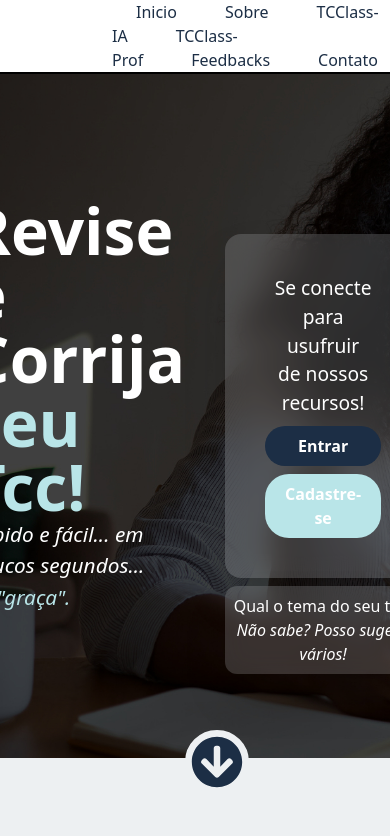
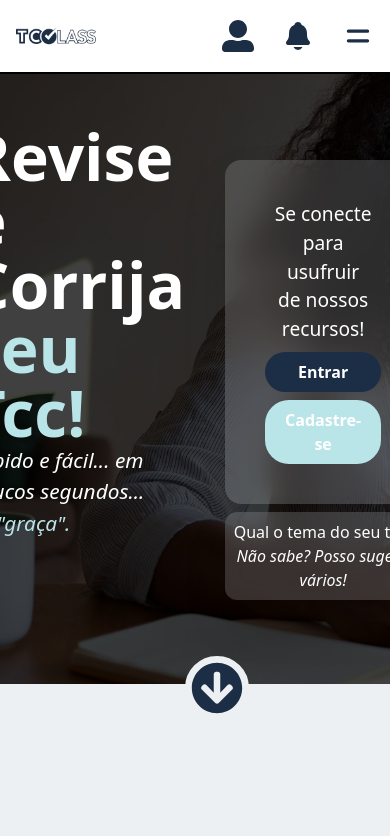
Before and after one commit to AndreCarlos007/TCClass.jsx, a Next.js app: page / in a window 390 px wide. Shown: the top 836 px of the page. Built offline with nearby package versions, Linux system fonts and the light colour scheme.

Commit message:
:iphone: fix: Navbar responsiva para todos os dispositivos

```diff
--- a/src/app/components/Navbar.jsx
+++ b/src/app/components/Navbar.jsx
@@ -1,15 +1,23 @@
+"use client"
 import Image from "next/image";
 import Link from "next/link";
+import { useState } from "react";
 import { FaUserAlt } from "react-icons/fa";
-import { IoNotifications } from "react-icons/io5";
+import { IoNotifications, IoClose } from "react-icons/io5";
+import { HiMenuAlt4 } from "react-icons/hi";
+
 
 const Navbar = () => {
+  const [isMenuAberto, setIsMenuAberto] = useState(false);
+  const toggleMenu = () => {
+    setIsMenuAberto(!isMenuAberto);
+  }
   return (
-    <div className=" bg-bgWhite w-full max-w-[100vw] border-b-2 border-black z-10 ">
-        <div className="flex h-4 justify-between items-center mx-28 my-7">
+    <div className=" bg-white w-full max-w-[100vw] border-b-2 border-black z-[100] fixed">
+        <div className="flex h-4 justify-between items-center mx-4 md:mx-28 my-7">
           <div>
             <Link href='/Home'>
-                <Image src='/Logo.AVIF' alt="Logo TCClass"
+                <Image className="w-20 md:w-40" src='/Logo.AVIF' alt="Logo TCClass"
                 width={150}
                 height={50}
                 loading="lazy"
@@ -17,8 +25,7 @@ const Navbar = () => {
             </Link>
           </div>
 
-          <div className="gap-5 text-[1rem] text-colorPrimary font-medium ">
-
+          <div className="gap-1 text-[1rem] text-colorPrimary font-medium hidden lg:flex">
             <Link href='/Home' className="hover:bg-colorSecundary  px-6 py-2 hover:rounded-[1.6rem] transition-all duration-300">Inicio</Link>
             <Link href='/Sobre' className="hover:bg-colorSecundary  px-6 py-2 hover:rounded-[1.6rem] transition-all duration-300">Sobre</Link>
             <Link href='/Tccia' className="hover:bg-colorSecundary  px-6 py-2 hover:rounded-[1.6rem] transition-all duration-300">TCClass-IA</Link>
@@ -26,13 +33,34 @@ const Navbar = () => {
             <Link href='/Feedbacks' className="hover:bg-colorSecundary  px-6 py-2 hover:rounded-[1.6rem] transition-all duration-300">Feedbacks</Link>
             <Link href='/Contato' className="hover:bg-colorSecundary  px-6 py-2 hover:rounded-[1.6rem] transition-all duration-300">Contato</Link>
           </div>
-          <div className="flex flex-row gap-7 text-[2rem] text-colorPrimary">
+
+            {/* NAVBAR MOBILE */}
+
+          <div className={`gap-1 text-[1rem] text-colorWhite  bg-colorPrimary mt-14  py-4 font-medium lg:hidden ${isMenuAberto ? "flex flex-col z-50 fixed top-4 right-0 left-0 items-center" : "hidden"} `}>
+            <Link href='/Home' className="hover:bg-gray-400  px-28 py-2 hover:rounded-[1.6rem] transition-all duration-300">Inicio</Link>
+            <Link href='/Sobre' className="hover:bg-gray-400  px-28 py-2 hover:rounded-[1.6rem] transition-all duration-300">Sobre</Link>
+            <Link href='/Tccia' className="hover:bg-gray-400  px-28 py-2 hover:rounded-[1.6rem] transition-all duration-300">TCClass-IA</Link>
+            <Link href='/Tccprof' className="hover:bg-gray-400  px-28 py-2 hover:rounded-[1.6rem] transition-all duration-300">TCClass-Prof</Link>
+            <Link href='/Feedbacks' className="hover:bg-gray-400  px-28 py-2 hover:rounded-[1.6rem] transition-all duration-300">Feedbacks</Link>
+            <Link href='/Contato' className="hover:bg-gray-400  px-28 py-2 hover:rounded-[1.6rem] transition-all duration-300">Contato</Link>
+          </div>
+
+          <div className="flex flex-row gap-7 text-[2rem] items-center text-colorPrimary">
             <Link href='/Usuario'>
                 <FaUserAlt loading='lazy' />
             </Link>
             <Link href='/Notificacao'>
                 <IoNotifications loading='lazy' />
             </Link>
+            {/* navbar mobile */}
+            <div className="lg:hidden flex items-center">
+            <button onClick={toggleMenu}>
+              {
+                isMenuAberto ? (<IoClose /> ) : (<HiMenuAlt4 />)
+              }
+
+            </button>
+            </div>
           </div>
         </div>
     </div>
```
